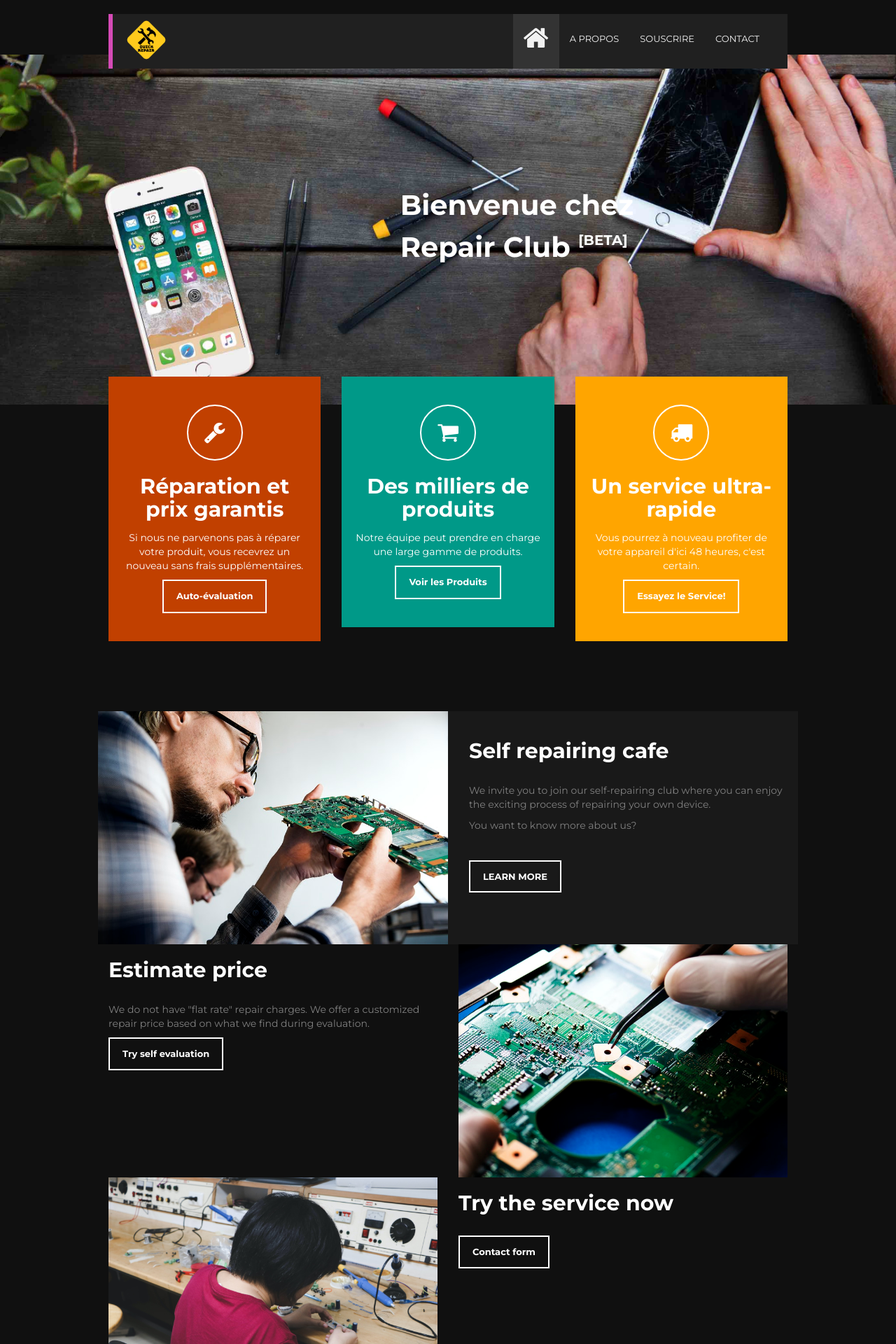
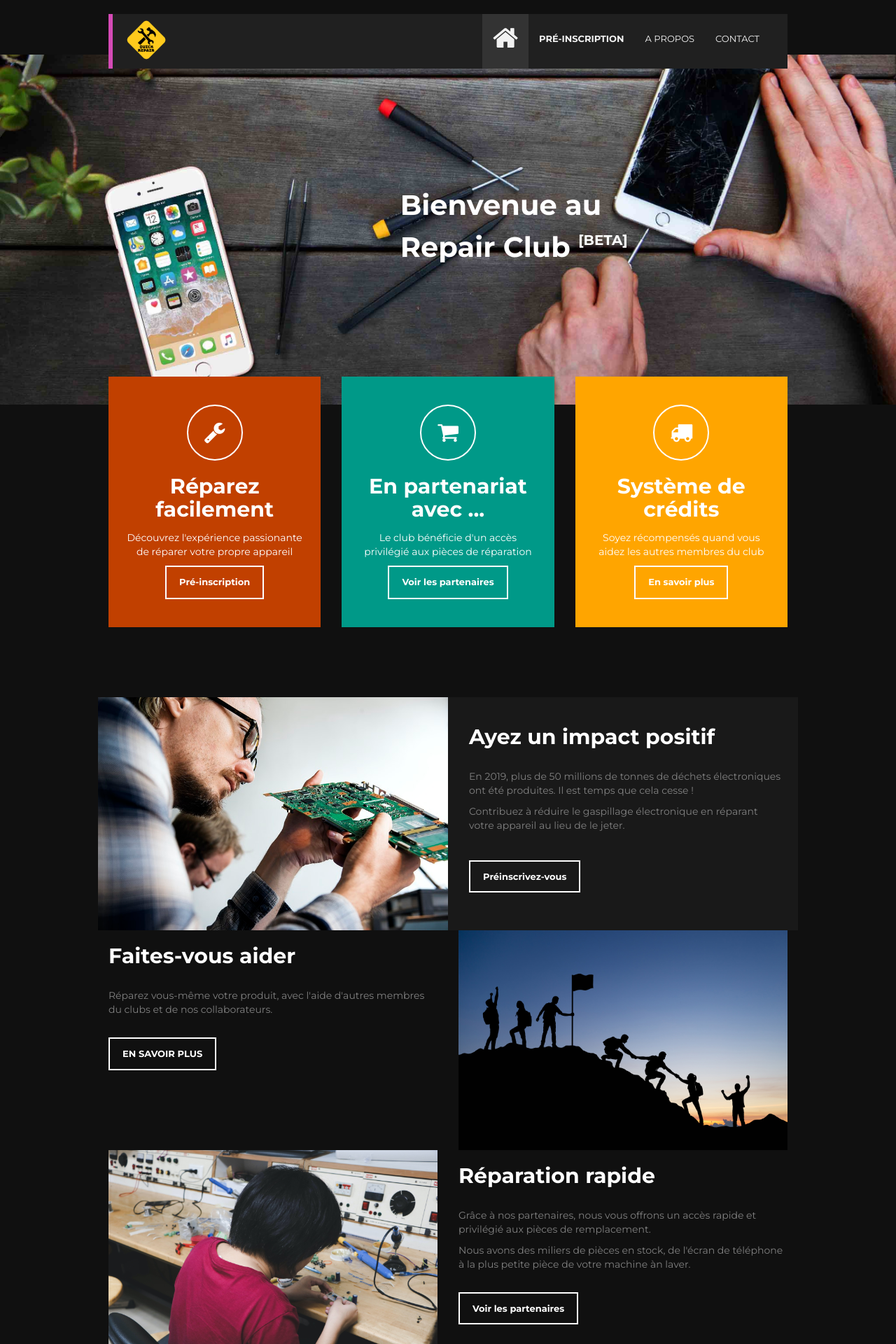
Before and after one commit to Aqsaghaffarr/quick-repair, a PHP site: page / in a window 1280 px wide. Shown: the top 1920 px of the page at 70% size. Run offline with PHP 8.4, Linux system fonts and the light colour scheme; some libraries are stand-ins or nearby versions.

Commit message:
Update of Home page

```diff
--- a/css/style.css
+++ b/css/style.css
@@ -13,4 +13,22 @@
 
 #main-advantages .btn:hover{
     background: rgba(255, 255, 255, 0.3);
+
 }
+
+/* join the beta */
+#join-beta div{
+    margin-top: 24px;
+    margin-bottom: 24px;
+}
+
+#join-beta div button{
+    border-color: #c14000;
+    color: #c14000;
+    font-size: 24px;
+}
+
+#join-beta div button:hover{
+    background-color: #c14000;
+    color: #101010;
+}
--- a/index.php
+++ b/index.php
@@ -31,7 +31,7 @@
 		<div class="row">
 			<div class="col-md-5 col-sm-3"></div>
 			<div class="col-md-7 col-sm-9">
-				<h3>Bienvenue chez</h3>
+				<h3>Bienvenue au</h3>
 				<h1 id="club-name">Repair Club <span>[BETA]</span></h1>
 			</div>
 		</div>
@@ -45,30 +45,30 @@
 			<div class="col-md-4 col-sm-6">
 				<div class="divider-wrapper divider-one">
 					<i class="fa fa-wrench"></i>
-					<h2>Réparation et prix garantis</h2>
-					<p>Si nous ne parvenons pas à réparer votre produit, vous recevrez un nouveau sans frais supplémentaires.</p>
-					<form action="#evaluation">
-					<button type="submit" class="btn btn-primary btn-sm" >Auto-évaluation</button>
+					<h2>Réparez facilement</h2>
+					<p>Découvrez l'expérience passionante de réparer votre propre appareil</p>
+					<form action="membership.php">
+					<button type="submit" class="btn btn-primary btn-sm" >Pré-inscription</button>
 					</form>
 				</div>
 			</div>
 			<div class="col-md-4 col-sm-6">
 				<div class="divider-wrapper divider-two">
 					<i class="fa fa-shopping-cart"></i>
-					<h2>Des milliers de produits</h2>
-					<p>Notre équipe peut prendre en charge une large gamme de produits.</p>
+					<h2>En partenariat avec ...</h2>
+					<p>Le club bénéficie d'un accès privilégié aux pièces de réparation</p>
 					<form action="#devices">
-					<button type="submit" class="btn btn-primary btn-sm">Voir les Produits</button>
+					<button type="submit" class="btn btn-primary btn-sm">Voir les partenaires</button>
 					</form>
 				</div>
 			</div>
 			<div class="col-md-4 col-sm-12">
 				<div class="divider-wrapper divider-three">
 					<i class="fa fa-truck"></i>
-					<h2>Un service ultra-rapide</h2>
-					<p>Vous pourrez à nouveau profiter de votre appareil d'ici 48 heures, c'est certain.</p>
+					<h2>Système de crédits</h2>
+					<p>Soyez récompensés quand vous aidez les autres membres du club</p>
 					<form action="#try">
-					<button type="submit" class="btn btn-primary btn-sm">Essayez le Service!</button>
+					<button type="submit" class="btn btn-primary btn-sm">En savoir plus</button>
 					</form>
 				</div>
 			</div>
@@ -76,7 +76,7 @@
 	</div>
 </div>
 
-<!-- about section -->
+<!-- "about" section -->
 <div id="about">
 	<div class="container">
 		<div class="row">
@@ -84,35 +84,36 @@
 				<img src="images/about-img.jpg" width="500" height="600">
 			</div>
 			<div class="col-md-6 col-sm-12 about-des">
-				<h2>Self repairing cafe</h2>
+				<h2>Ayez un impact positif</h2>
 				<br>
-				<p>We invite you to join our self-repairing club where you can enjoy the exciting process of repairing your own device. </p>
-				<p>You want to know more about us? </p>
-				<a href="about.php" class="btn btn-default">LEARN MORE</a>
+				<p>En 2019, plus de 50 millions de tonnes de déchets électroniques ont été produites. Il est temps que cela cesse !</p>
+				<p>Contribuez à réduire le gaspillage électronique en réparant votre appareil au lieu de le jeter.</p>
+				<a href="about.php" class="btn btn-default">Préinscrivez-vous</a>
 			</div>
 		</div>
 	</div>
 </div>
 
 
-<!-- self evaluation section -->
+<!-- section -->
 <div id="evaluation">
 	<div class="container">
 		<div class="row">
 			<div class="col-md-6 col-sm-12 about-des">
-				<h2>Estimate price</h2>
+				<h2>Faites-vous aider</h2>
 				<br>
-				<p>We do not have "flat rate" repair charges. We offer a customized repair price based on what we find during evaluation. </p>
-				<a href="evaluation.php" class="btn btn-default">Try self evaluation </a>
+				<p>Réparez vous-même votre produit, avec l'aide d'autres membres du clubs et de nos collaborateurs.</p>
+				<br/>
+				<a href="about.php" class="btn btn-default">EN SAVOIR PLUS</a>
 			</div>
 			<div class="col-md-6 col-sm-12">
-				<img src="images/bg.jpg" width="500" height="600">
+				<img src="images/people-helping.jpeg" width="500" height="600">
 			</div>
 		</div>
 	</div>
 </div>
 
-<!-- test service -->
+<!-- t -->
 <div id="try">
 	<div class="container">
 		<div class="row">
@@ -120,27 +121,69 @@
 				<img src="images/try.jpg" width="500" height="600">
 			</div>
 			<div class="col-md-6 col-sm-12 about-des">
-				<h2>Try the service now</h2>
-				<br>
-				<a href="#" class="btn btn-default"> Contact form</a>
+				<h2>Réparation rapide</h2>
+				<br/>
+				<p>Grâce à nos partenaires, nous vous offrons un accès rapide et privilégié aux pièces de remplacement. </p>
+				<p>Nous avons des miliers de pièces en stock, de l'écran de téléphone à la plus petite pièce de votre machine àn laver.</p>
+				<br/>
+				<a href="#" class="btn btn-default">Voir les partenaires</a>
 			</div>
 
 		</div>
 	</div>
 </div>
-<!-- devices section -->
+<!-- section -->
 <div id="devices">
 	<div class="container">
 		<div class="row">
 
 			<div class="col-md-6 col-sm-12 about-des">
-				<h2>Devices</h2>
-				<br>
-				<p>Our team can handle a wide range of device.</p>
-				<a href="#" class="btn btn-default">See the devices</a>
+				<h2>Ne payez que pour les pièces</h2>
+				<br/>
+				<p>Avec notre abonnement, vous ne payez que pour les pièces de remplacement. L'accès au club, aux outils et l'aide sont OFFERTS.</p>
+				<p></p>
+				<br/>
+				<a href="membership.php" class="btn btn-default">Découvrir l'offre</a>
 			</div>
 			<div class="col-md-6 col-sm-12">
 				<img src="images/home-bgg.jpg" width="700" height="600">
+			</div>
+		</div>
+	</div>
+</div>
+
+<div id="last">
+	<div class="container">
+		<div class="row">
+			<div class="col-md-6 col-sm-12">
+				<img src="images/about-img.jpg" width="500" height="600">
+			</div>
+			<div class="col-md-6 col-sm-12 about-des">
+				<h2>Nous récompensons l'entraide</h2>
+				<br>
+				<p>L'entraide est une valeur que nous valorisons !</p>
+				<p>Lorsque vous aidez un autre membre du club, vous recevez des points qui vous permettront d'obtenir des pièces de remplacement gratuitement.</p>
+				<a href="membership.php" class="btn btn-default">EN SAVOIR PLUS</a>
+			</div>
+		</div>
+	</div>
+</div>
+
+<!-- Join beta -->
+
+<div id="join-beta">
+	<div class="container">
+		<div class="row">
+			<div class="text-center">
+				<h2>Soyez informés dès le lancement officiel</h2>
+				<br/>
+				<p>Inscrivez-vous dès maintenant pour être les premiers informés du lancement du Club !</p>
+			</div>
+
+			<div class="text-center">
+				<form action="membership.php">
+				<button type="submit" class="btn btn-primary btn-sm" >Préinscrivez-vous au Club</button>
+				</form>
 			</div>
 		</div>
 	</div>
--- a/nav.php
+++ b/nav.php
@@ -11,8 +11,8 @@
 		<div class="collapse navbar-collapse">
 			<ul class="nav navbar-nav navbar-right">
 				<li><a href="index.php" class="active"><i class="fa fa-home fa-3x"></i></a></li>
+				<li><a href="membership.php" style="font-weight:bold;">PRÉ-INSCRIPTION</a></li>
 				<li><a href="about.php">A PROPOS</a></li>
-				<li><a href="membership.php">SOUSCRIRE</a></li>
 				<li><a href="contact.php">CONTACT</a></li>
 			</ul>
 		</div>
```
Also changed, not shown: images/people-helping.jpeg (added).
